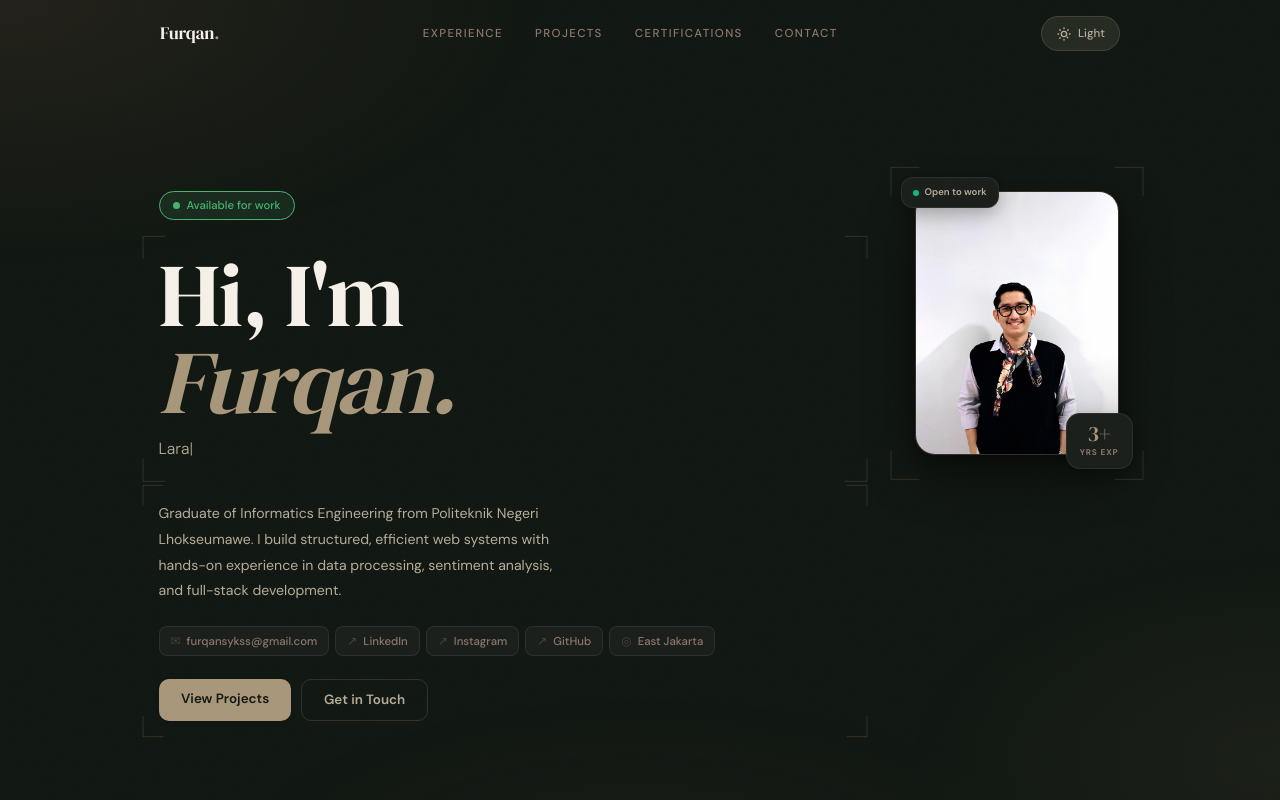
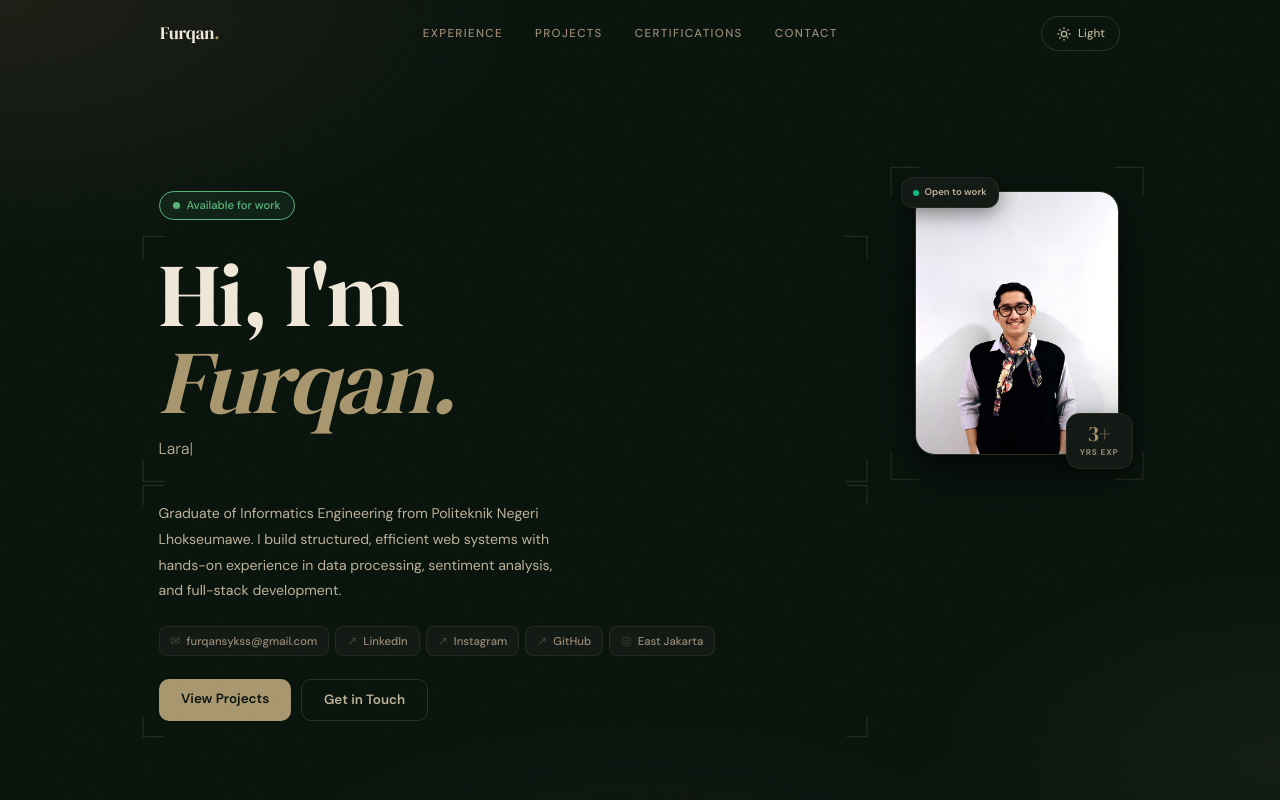
Before and after one commit to Furqan-sykss/my-portfolio, a Next.js app: page / in a window 1280 px wide. Shown: the top 800 px of the page. Built offline with nearby package versions, Linux system fonts and the light colour scheme.

Commit message:
fix color | 11 Juni 2026

```diff
--- a/app/globals.css
+++ b/app/globals.css
@@ -38,32 +38,32 @@ html {
 }
 
 .dark {
-  /* DARK — near-black + warm brown + tan + white */
-  --bg: #111712; /* near-black with green undertone */
-  --bg-card: #1a1f1b; /* slightly lighter card */
-  --bg-card-2: #211c17; /* warm card variant */
-  --bg-subtle: #252b22; /* subtle bg for chips */
-  --border: rgba(168, 151, 122, 0.13);
-  --border-mid: rgba(168, 151, 122, 0.22);
-  --border-strong: rgba(168, 151, 122, 0.5);
-  --text-primary: #f5f0e8; /* warm white */
-  --text-secondary: #b8ad9a; /* warm tan */
-  --text-muted: #8b776e; /* improved muted tan for better contrast */
-  --text-faint: #a89c8f; /* WCAG AA compliant faint color for better contrast */
-  --accent: #a8977a; /* warm tan — primary */
-  --status-color: #52d084;
-  --status-bg: rgba(82, 208, 132, 0.12);
-  --accent-2: #7a8b6f; /* muted olive */
-  --accent-warm: #c17d3c; /* amber */
-  --accent-glow: rgba(168, 151, 122, 0.1);
+  /* DARK — rich deep greens & warm tans for old-money warmth in dark mode */
+  --bg: #09140d; /* deep forest tone */
+  --bg-card: #131a15; /* slightly lighter card */
+  --bg-card-2: #1b231d; /* warm card variant */
+  --bg-subtle: #09140d; /* subtle chip background */
+  --border: rgba(194, 172, 141, 0.1);
+  --border-mid: rgba(194, 172, 141, 0.18);
+  --border-strong: rgba(194, 172, 141, 0.45);
+  --text-primary: #efe7d8; /* warm cream for text */
+  --text-secondary: #bfb29a; /* warm tan secondary */
+  --text-muted: #9a8a75; /* muted tan */
+  --text-faint: #b1a694; /* faint warm */
+  --accent: #a9976f; /* tan accent */
+  --status-color: #68d391; /* soft green status */
+  --status-bg: rgba(104, 211, 145, 0.09);
+  --accent-2: #7b8b6f; /* muted olive */
+  --accent-warm: #c17d3c; /* amber highlight */
+  --accent-glow: rgba(169, 144, 108, 0.09);
   --modal-surface-bg: var(--bg-card);
   --modal-surface-overlay: none;
   --modal-header-bg: var(--bg-card);
-  --line-color: rgba(168, 151, 122, 0.22);
-  --line-color-mid: rgba(168, 151, 122, 0.11);
-  --shadow-sm: 0 1px 3px rgba(0, 0, 0, 0.25);
-  --shadow-md: 0 6px 20px rgba(0, 0, 0, 0.3);
-  --shadow-lg: 0 20px 50px rgba(0, 0, 0, 0.45), 0 6px 16px rgba(0, 0, 0, 0.25);
+  --line-color: rgba(169, 144, 108, 0.22);
+  --line-color-mid: rgba(169, 144, 108, 0.11);
+  --shadow-sm: 0 1px 3px rgba(0, 0, 0, 0.36);
+  --shadow-md: 0 6px 20px rgba(0, 0, 0, 0.44);
+  --shadow-lg: 0 20px 50px rgba(0, 0, 0, 0.6), 0 6px 16px rgba(0, 0, 0, 0.28);
 }
 
 /* ── Base ───────────────────────────────────────────────────────────────────── */
```
